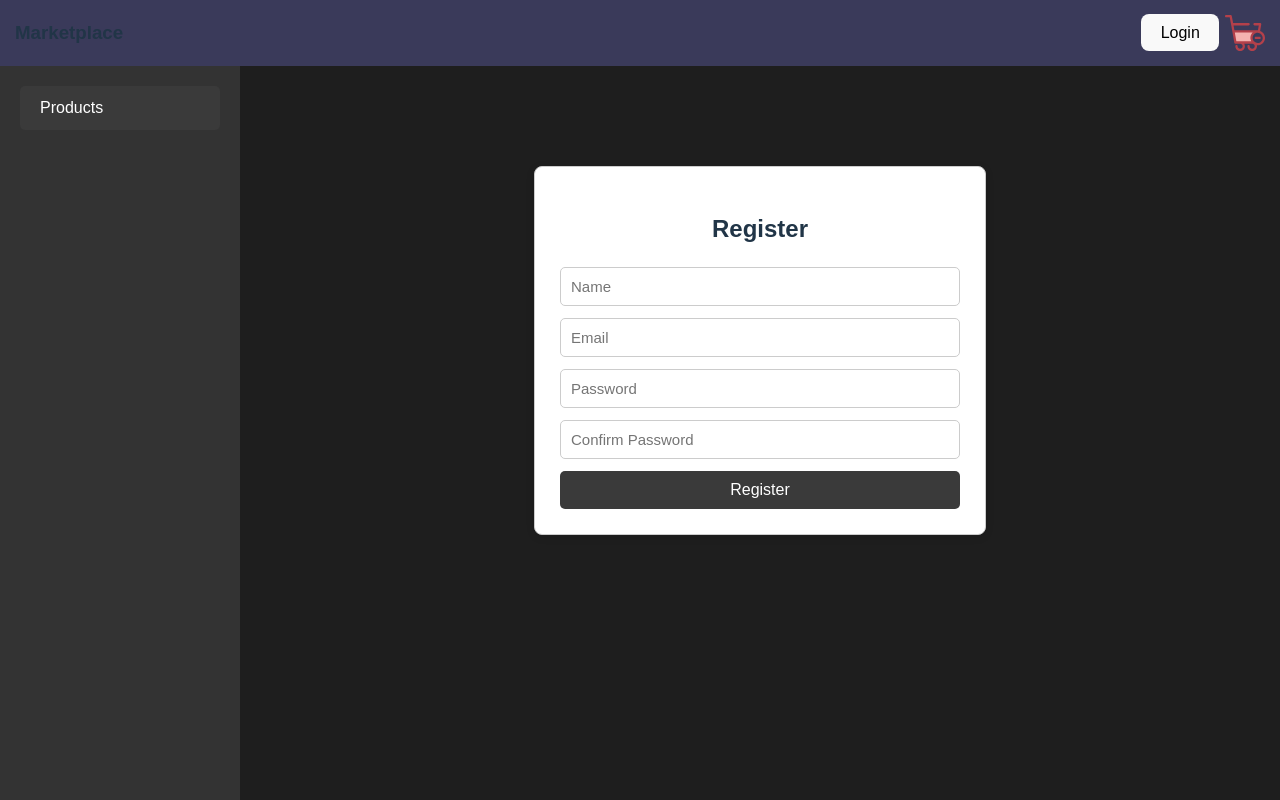
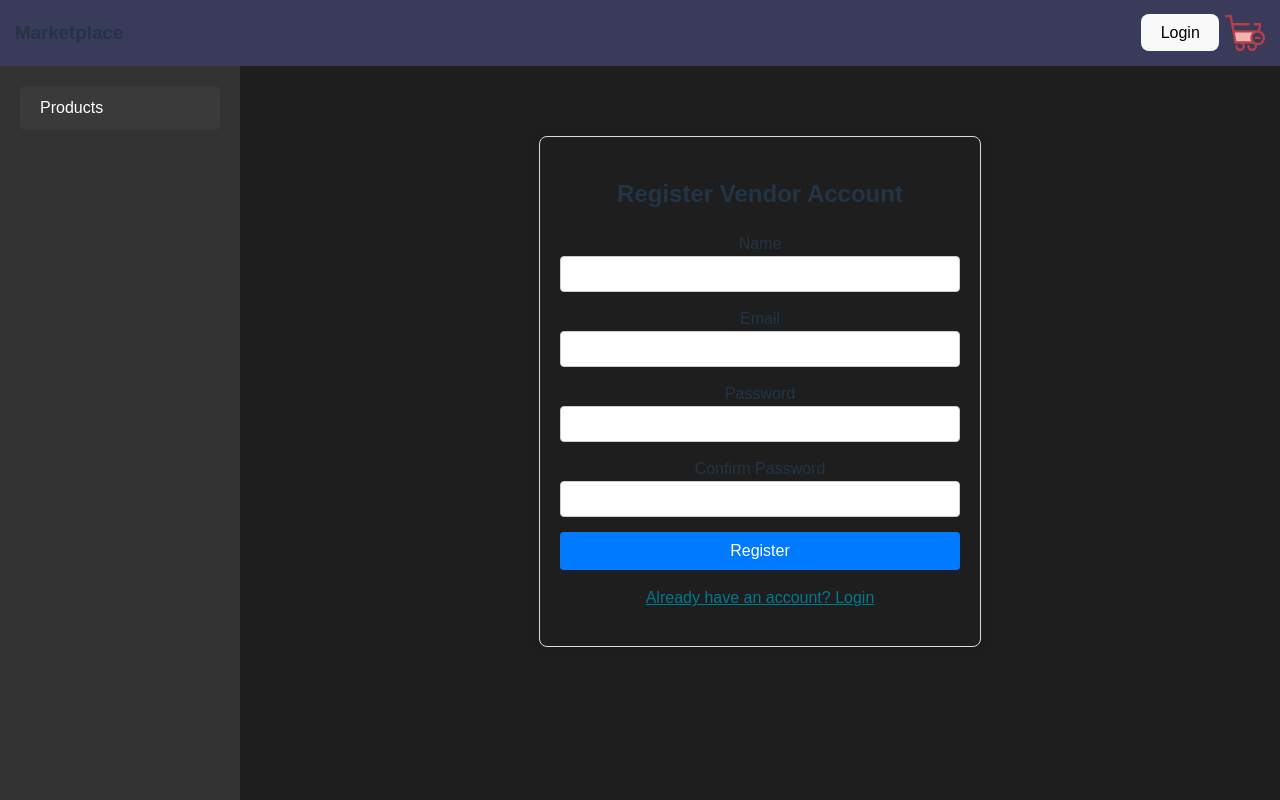
Before and after one commit to TanvirHasanAnik/marketplace-react-laravel, a React (Vite) app in the folder marketplace-react/: page /auth/register in a window 1280 px wide. Shown: the top 800 px of the page. Built offline with nearby package versions, Linux system fonts and the light colour scheme.

Commit message:
Registration in frontend with tokenization

```diff
--- a/marketplace-react/src/components/LoginPage.jsx
+++ b/marketplace-react/src/components/LoginPage.jsx
@@ -42,6 +42,7 @@ export default function LoginPage() {
         if (result.access_token && result.user) {
             localStorage.setItem("authToken", result.access_token);
             localStorage.setItem("userId", result.user.id);
+            localStorage.setItem("userName", result.user.name);
             localStorage.setItem("userRole", result.user.role);
 
             setRole(result.user.role)
--- a/marketplace-react/src/components/RegisterPage.jsx
+++ b/marketplace-react/src/components/RegisterPage.jsx
@@ -1,111 +1,109 @@
+import { zodResolver } from "@hookform/resolvers/zod";
 import { useState } from "react";
+import { useForm } from "react-hook-form";
 import { useNavigate } from "react-router-dom";
+import * as z from "zod";
 import { useRole } from "../context/RoleContext";
 
+// Zod schema for validation
+const registerSchema = z.object({
+  name: z.string().min(2, "Name must be at least 2 characters"),
+  email: z.string().email("Invalid email address"),
+  password: z.string().min(6, "Password must be at least 6 characters"),
+  password_confirmation: z.string().min(6, "Confirm password must be at least 6 characters"),
+}).refine((data) => data.password === data.password_confirmation, {
+  message: "Passwords do not match",
+  path: ["password_confirmation"],
+});
+
 export default function RegisterPage() {
-  const [name, setName] = useState("");
-  const [email, setEmail] = useState("");
-  const [password, setPassword] = useState("");
-  const [confirmPassword, setConfirmPassword] = useState("");
   const { setRole } = useRole();
   const navigate = useNavigate();
+  const [apiResponse, setApiResponse] = useState(null);
 
-  const handleRegister = (e) => {
-    e.preventDefault();
+  const { register, handleSubmit, formState: { errors } } = useForm({
+    resolver: zodResolver(registerSchema),
+  });
 
-    if (password !== confirmPassword) {
-      alert("Passwords do not match!");
-      return;
+  const onSubmit = async (data) => {
+    try {
+      const response = await fetch("http://127.0.0.1:8000/api/register", {
+        method: "POST",
+        headers: { "Content-Type": "application/json" },
+        body: JSON.stringify(data),
+      });
+
+      const result = await response.json();
+
+      if (response.ok) {
+        setApiResponse({ success: true, message: "Registration successful!", data: result });
+        console.log("Success:", result);
+
+        if (result.access_token && result.user) {
+          localStorage.setItem("authToken", result.access_token);
+          localStorage.setItem("userId", result.user.id);
+          localStorage.setItem("userName", result.user.name);
+          localStorage.setItem("userRole", result.user.role);
+
+          setRole(result.user.role);
+        }
+
+        navigate("/");
+      } else {
+        setApiResponse({ success: false, message: result.message || "Registration failed" });
+        console.log("Error:", result);
+      }
+    } catch (error) {
+      setApiResponse({ success: false, message: "Something went wrong" });
+      console.error("Error:", error);
     }
-
-    // Dummy logic: decide role from email
-    let newRole = "user";
-    if (email.includes("vendor")) {
-      newRole = "vendor";
-    } else if (email.includes("admin")) {
-      newRole = "admin";
-    }
-
-    setRole(newRole);
-    localStorage.setItem("role", newRole);
-    localStorage.setItem("authToken", "dummy-token");
-
-    alert(`Registered as ${newRole}`);
-    navigate("/");
   };
 
   return (
-    <div style={styles.container}>
-      <h2>Register</h2>
-      <form onSubmit={handleRegister} style={styles.form}>
-        <input
-          type="text"
-          placeholder="Name"
-          value={name}
-          onChange={(e) => setName(e.target.value)}
-          required
-          style={styles.input}
-        />
-        <input
-          type="email"
-          placeholder="Email"
-          value={email}
-          onChange={(e) => setEmail(e.target.value)}
-          required
-          style={styles.input}
-        />
-        <input
-          type="password"
-          placeholder="Password"
-          value={password}
-          onChange={(e) => setPassword(e.target.value)}
-          required
-          style={styles.input}
-        />
-        <input
-          type="password"
-          placeholder="Confirm Password"
-          value={confirmPassword}
-          onChange={(e) => setConfirmPassword(e.target.value)}
-          required
-          style={styles.input}
-        />
-        <button type="submit" style={styles.button}>Register</button>
+    <div className="login-container">
+      <h2 className="login-title">Register Vendor Account</h2>
+      <form onSubmit={handleSubmit(onSubmit)} className="login-form">
+        <div className="input-group">
+          <label>Name</label>
+          <input type="text" {...register("name")} className="input-field" />
+          {errors.name && <p className="error">{errors.name.message}</p>}
+        </div>
+
+        <div className="input-group">
+          <label>Email</label>
+          <input type="email" {...register("email")} className="input-field" />
+          {errors.email && <p className="error">{errors.email.message}</p>}
+        </div>
+
+        <div className="input-group">
+          <label>Password</label>
+          <input type="password" {...register("password")} className="input-field" />
+          {errors.password && <p className="error">{errors.password.message}</p>}
+        </div>
+
+        <div className="input-group">
+          <label>Confirm Password</label>
+          <input type="password" {...register("password_confirmation")} className="input-field" />
+          {errors.password_confirmation && <p className="error">{errors.password_confirmation.message}</p>}
+        </div>
+
+        <button type="submit" className="login-button">
+          Register
+        </button>
       </form>
+
+      <p
+        onClick={() => navigate('/auth/login')}
+        style={{ color: '#00798fff', cursor: 'pointer', textDecoration: 'underline' }}
+      >
+        Already have an account? Login
+      </p>
+
+      {apiResponse && (
+        <p style={{ color: apiResponse.success ? "green" : "red", marginTop: "10px" }}>
+          {apiResponse.message}
+        </p>
+      )}
     </div>
   );
 }
-
-const styles = {
-  container: {
-    maxWidth: "400px",
-    margin: "80px auto",
-    padding: "25px",
-    border: "1px solid #ccc",
-    borderRadius: "8px",
-    background: "#fff",
-    textAlign: "center",
-    boxShadow: "0 2px 8px rgba(0,0,0,0.1)",
-  },
-  form: {
-    display: "flex",
-    flexDirection: "column",
-    gap: "12px",
-    marginTop: "20px",
-  },
-  input: {
-    padding: "10px",
-    fontSize: "15px",
-    border: "1px solid #ccc",
-    borderRadius: "5px",
-  },
-  button: {
-    padding: "10px",
-    fontSize: "16px",
-    backgroundColor: "#3a3a3aff",
-    color: "#fff",
-    border: "none",
-    borderRadius: "5px",
-    cursor: "pointer",
-  },
-};
```
Also changed, not shown: 1 other file (tests, documents, lock files or other folders).
